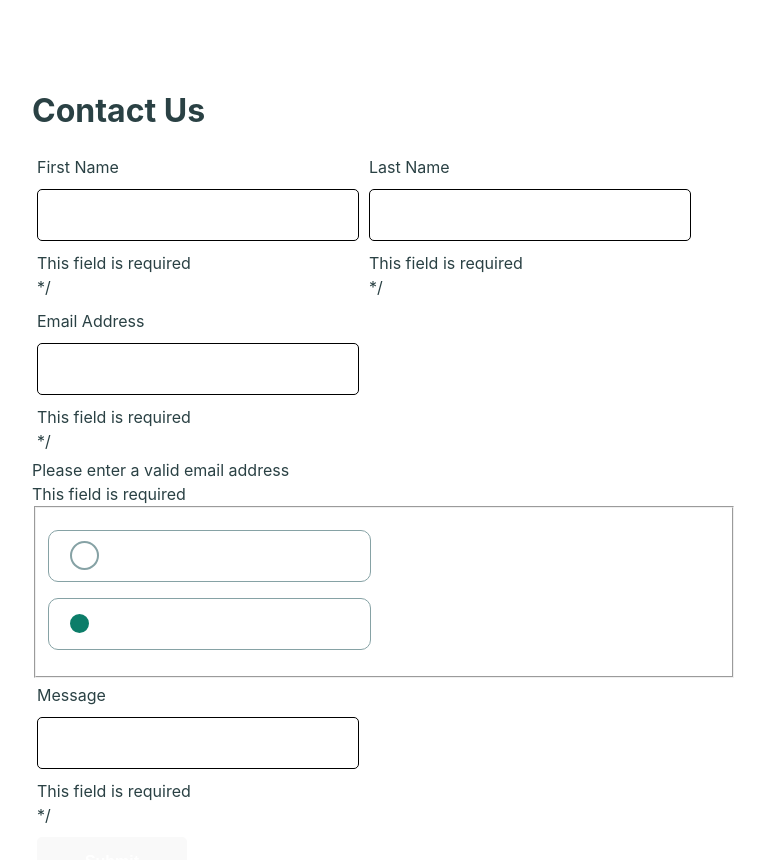
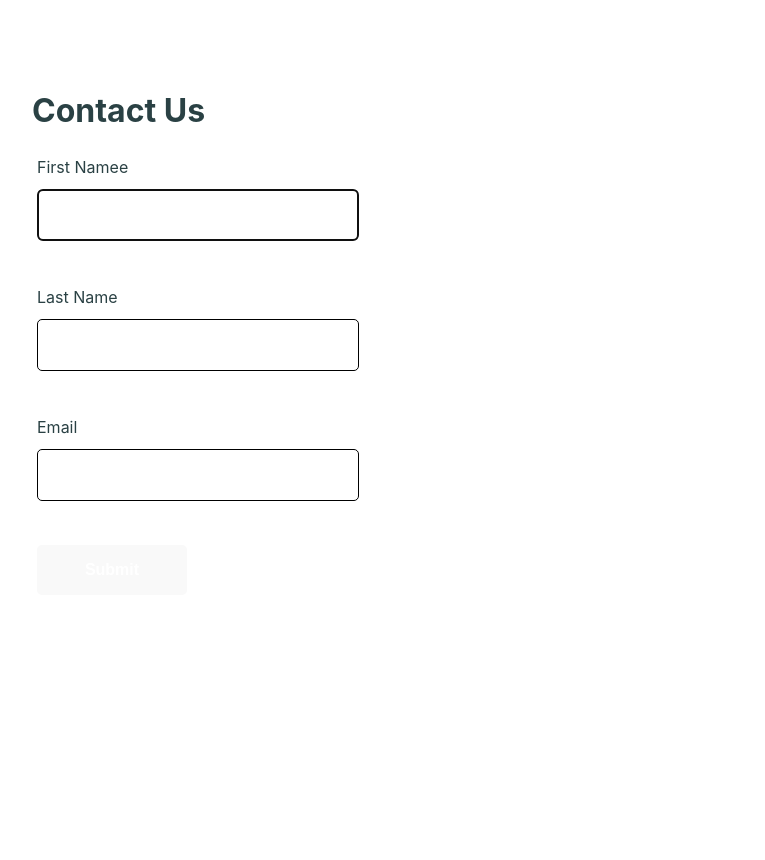
Before and after one commit to unachoza/contact-form, a React (Vite) app: page / in a window 1280 px wide. Shown: the top 860 px of the page, without its empty margins (256-1021 px from the left). After the commit the page ends 800 px from the top, so only its background shows below. Built offline with nearby package versions, Linux system fonts and the light colour scheme.

Commit message:
checkbox input rendered, no functionality, handleFormFieldFunction allows form data to be used to render input fields from form

```diff
--- a/src/App.tsx
+++ b/src/App.tsx
@@ -1,90 +1,67 @@
 import { FormEvent, useEffect, useState } from "react";
 import Button from "./components/Button/Button";
-import TextInput from "./components/Form/TextInput";
+import FormDataInput from "./components/Form/FormDataInput";
 import RadioInput from "./components/Form/RadioInput";
-import { FormValues } from "./types/types";
+import TextBoxInput from "./components/Form/TextBoxInput";
+import CheckboxInput from "./components/Form/CheckboxInput";
+import { formFields, FormFields } from "./types/types";
 import "./App.css";
 
-function App() {
-	const [formValues, setFormValues] = useState<FormValues>({
-		firstName: "",
-		lastName: "",
-		email: "",
-		queryType: "",
-		message: "",
-		consent: false,
-	});
+interface FormValues {
+	[firstName: string]: string;
+}
 
-	useEffect(() => {
-		//handleKeyDown
-	})
-	const handleInput = (name: string, value: string) => {
-		setFormValues((prev) => ({
-			...prev,
-			[name]: value,
-		}));
+const formValues = {
+	firstName: "",
+};
+
+const INITIAL_FORM_VALUES: FormValues = {
+	firstName: "",
+};
+
+const App = () => {
+	const [formValues, setFormValues] = useState<FormValues>(INITIAL_FORM_VALUES);
+
+	const handleChange = (e: { currentTarget: { name: string; value: string } }) => {
+		setFormValues({ ...formValues, [e.currentTarget.name]: e.currentTarget.value });
 	};
 
-	const validateForm = () => {
-		//loop through all values and check if they are required
-		// if (required && value !== "") {
-	}
-
-	const handleSubmit = (e: FormEvent<HTMLFormElement>): void => {
-		e.preventDefault();
-		// validateForm()
-		const formData = new FormData(e.currentTarget);
-		console.log(Object.fromEntries(formData));
+	const handleFormField = (formFieldData: FormFields) => {
+		const { type, ...data } = formFieldData;
+		switch (type) {
+			case "text":
+				console.log("this is is a text input type");
+				return <FormDataInput type={type} {...data} />;
+			case "email":
+				console.log("this is is a email input type");
+				return <FormDataInput type={type} {...data} />;
+			case "radio":
+				console.log("render radio input");
+				return <RadioInput value={formFieldData.value!} {...data} />;
+			case "textarea":
+				console.log("render textbox");
+				return <TextBoxInput {...data}/>
+			case "checkbox":
+				console.log("render checkbox");
+				return <CheckboxInput {...data}/>
+				break;
+			default:
+		}
 	};
 
 	return (
-		<>
-			<form method="POST" onSubmit={handleSubmit}>
+		<div>
+			<form>
 				<h1>Contact Us</h1>
-				<div className="row">
-					<TextInput name="firstName" handleInput={handleInput} value={formValues.firstName} />
-					<TextInput name="Last Name" handleInput={handleInput} value={formValues.lastName} />
-				</div>
-				<TextInput name="Email Address" handleInput={handleInput} value={formValues.email} />
-				<div className="error">Please enter a valid email address</div>
-				<div className="error">This field is required</div>
-				<fieldset>
-					<RadioInput id="general" name="queryType" value="General Enquiry" />
-					<RadioInput id="support" name="queryType" value="Support Request" />
-				</fieldset>
-				<TextInput name="Message" handleInput={handleInput} value={formValues.message} />
+				{formFields.map((input) => {
+					console.log({ input });
+					return handleFormField(input);
+					// return <FormDataInput key={input.id} {...input} />;
+				})}
 				<Button text="Submit" />
 			</form>
-		</>
+		</div>
 	);
-}
+};
 
 export default App;
-
-// Contact Us
-
-// First Name
-// This field is required
-
-// Last Name
-// This field is required
-
-// Email Address
-// Please enter a valid email address
-// This field is required
-
-// Query Type
-// General Enquiry
-// Support Request
-// Please select a query type
-
-// Message
-// This field is required
-
-// I consent to being contacted by the team
-// To submit this form, please consent to being contacted
-
-// Submit
-
-// Message Sent!
-// Thanks for completing the form. We'll be in touch soon!
--- /dev/null
+++ b/src/components/Form/CheckboxInput.tsx
@@ -0,0 +1,22 @@
+import { useState } from "react";
+import "./Form.css";
+
+interface CheckboxProps {
+	id: number;
+	name: string;
+	label: string;
+	errorMessage: string;
+}
+
+const CheckboxInput = (props: CheckboxProps) => {
+	const { label, name } = props;
+	return (
+		<div className="checkbox-container">
+			<input type="checkbox" name={name} />
+			<span className="checkbox-check"></span>
+			<label>{label}</label>
+		</div>
+	);
+};
+
+export default CheckboxInput;
```
